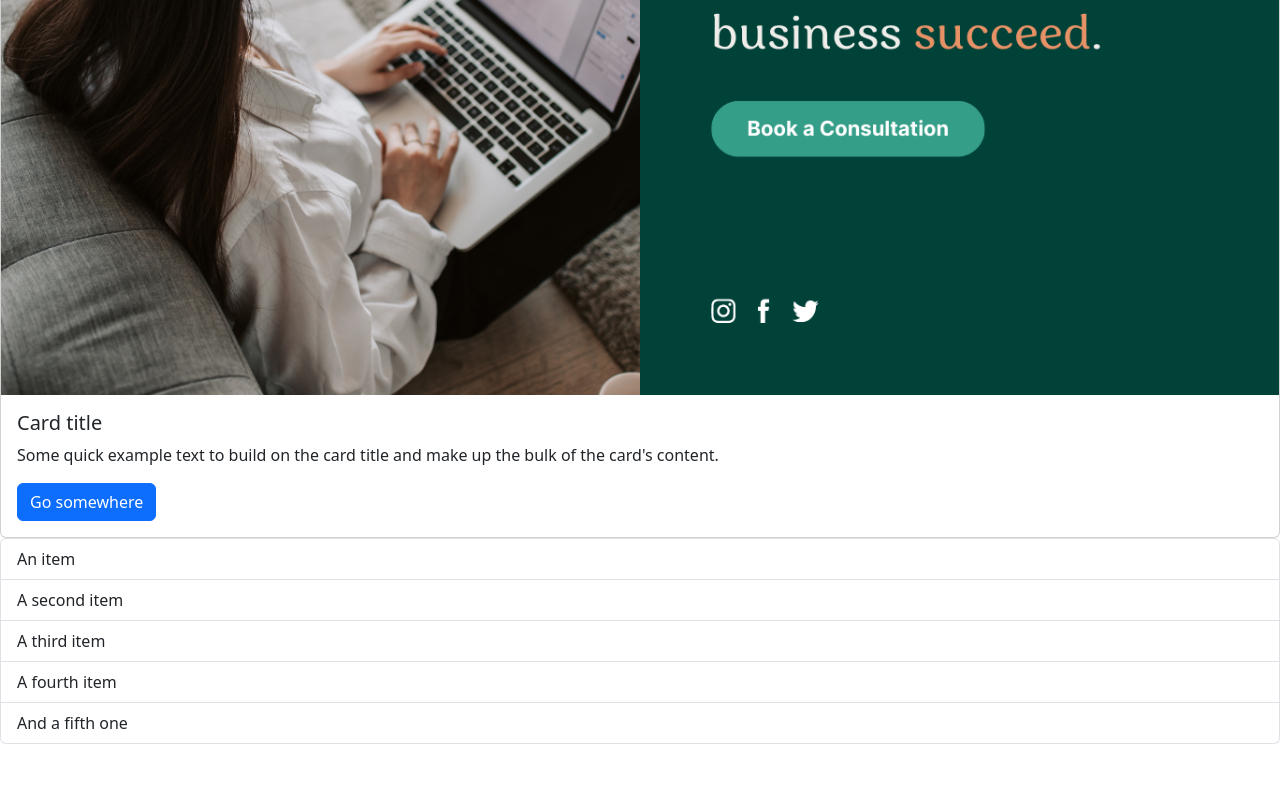
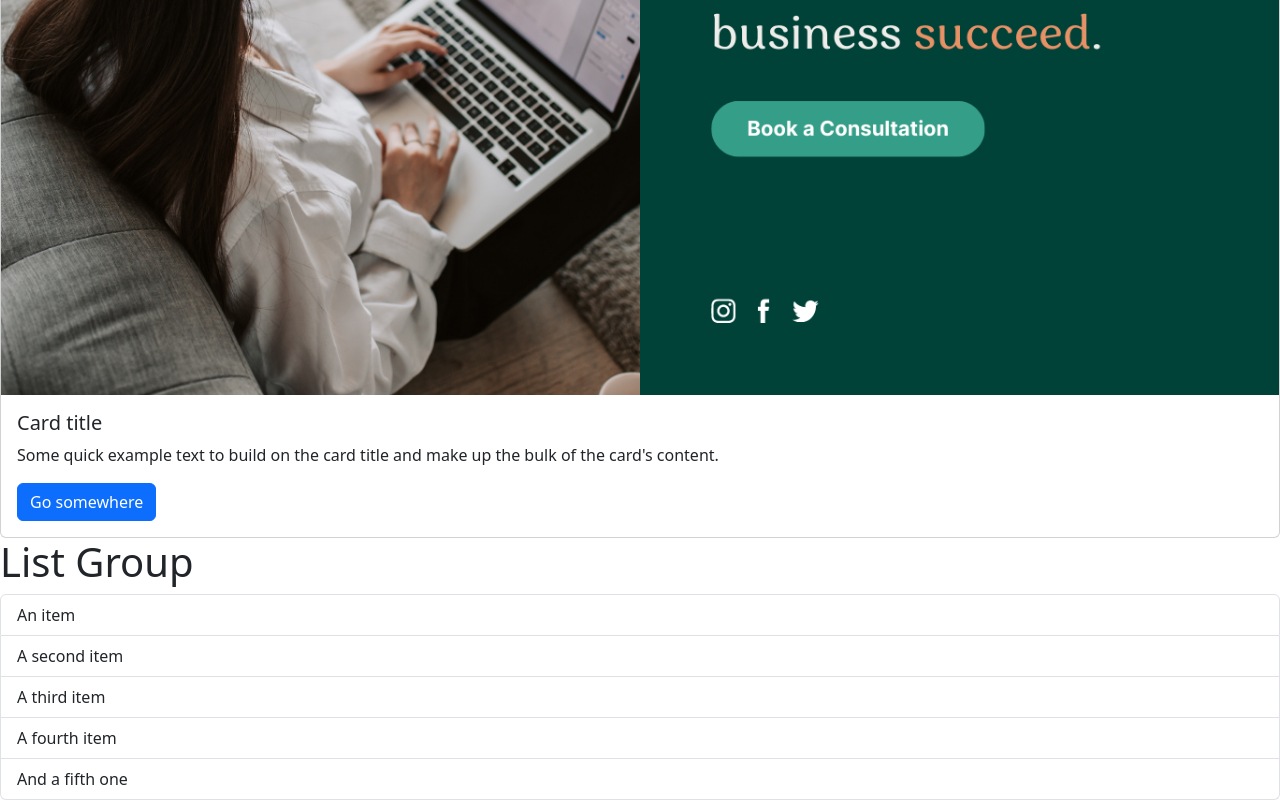
Before and after one commit to mykfrost/vite-by-mosh, a React (Vite) app: page / in a window 1280 px wide. Shown: the part 325-1125 px from the top of the page. Before the commit the page ends 1069 px from the top, so only its background shows below. Built offline with nearby package versions, Linux system fonts and the light colour scheme.

Commit message:
adding div for root element in list group

```diff
--- a/src/components/ListGroup.tsx
+++ b/src/components/ListGroup.tsx
@@ -1,5 +1,7 @@
 function ListGroup() {
   return (
+    <div>
+      <h1>List Group</h1>
       <ul className="list-group">
         <li className="list-group-item">An item</li>
         <li className="list-group-item">A second item</li>
@@ -7,6 +9,7 @@ function ListGroup() {
         <li className="list-group-item">A fourth item</li>
         <li className="list-group-item">And a fifth one</li>
       </ul>
+    </div>
   );
 }
 export default ListGroup;
```
Lines whose indentation alone changed are shown as unchanged.
